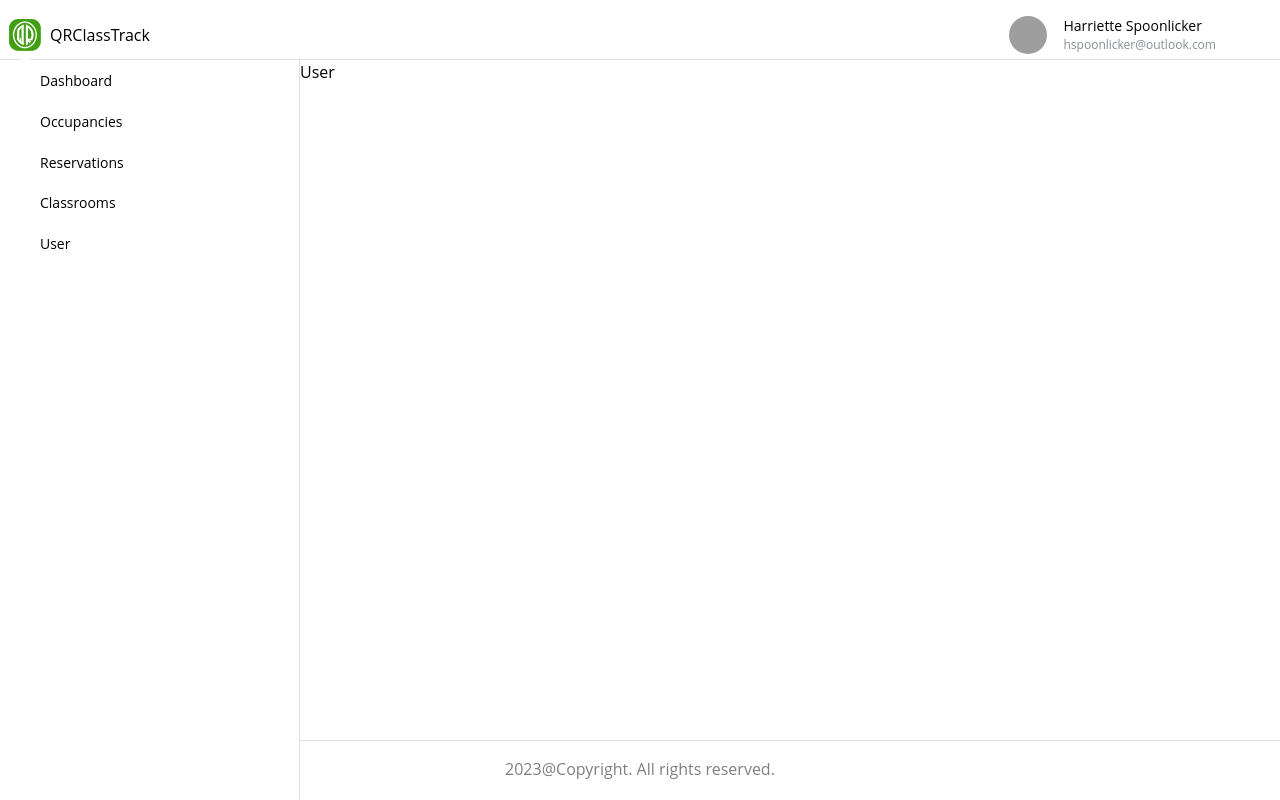
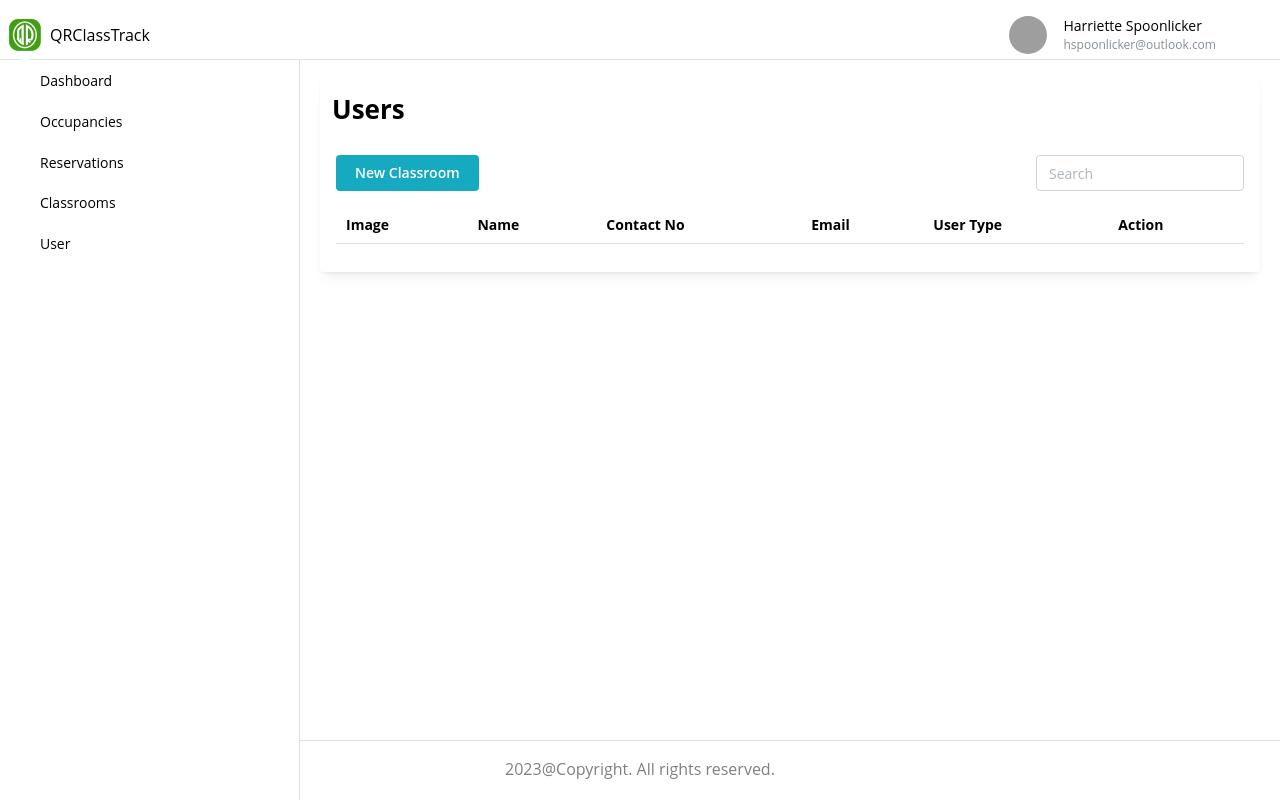
Before and after one commit to CoderJaez/WebQRClassTrack, a React (Vite) app: page /users in a window 1280 px wide. Built offline with nearby package versions, Linux system fonts and the light colour scheme; grey boxes are pictures that could not be loaded; some icons are missing.

Commit message:
Users: Add register form

```diff
--- a/src/pages/UserPage.tsx
+++ b/src/pages/UserPage.tsx
@@ -1,7 +1,80 @@
 import React from "react";
+import { ToastContainer, toast } from "react-toastify";
+import {
+  Container,
+  Card,
+  Button,
+  Title,
+  Text,
+  Modal,
+  Group,
+  Table,
+  PasswordInput,
+  TextInput,
+  Stack,
+} from "@mantine/core";
+import { useDisclosure } from "@mantine/hooks";
+const UserPage: React.FC = () => {
+  const [opened, { open, close }] = useDisclosure(false);
 
-const UserPage: React.FC = () => {
-  return <div>User</div>;
+  return (
+    <Container fluid p="lg">
+      <ToastContainer />
+      <Card shadow="sm" p="md" radius="sm">
+        <Card.Section>
+          <Title order={2} p="sm">
+            Users
+          </Title>
+          <Group justify="space-between" m="md">
+            <Button onClick={open}>New Classroom</Button>
+            <TextInput
+              placeholder="Search"
+              // onKeyDown={onSearchHandler}
+              // onChange={(e: any) => setSearch(e.target.value)}
+            />
+          </Group>
+        </Card.Section>
+        <Table.ScrollContainer minWidth={700}>
+          <Table>
+            <Table.Thead>
+              <Table.Tr>
+                <Table.Th>Image</Table.Th>
+                <Table.Th>Name</Table.Th>
+                <Table.Th>Contact No</Table.Th>
+                <Table.Th>Email</Table.Th>
+                <Table.Th>User Type</Table.Th>
+                <Table.Th>Action</Table.Th>
+              </Table.Tr>
+            </Table.Thead>
+          </Table>
+        </Table.ScrollContainer>
+      </Card>
+
+      <Modal
+        opened={opened}
+        onClose={close}
+        title="Users"
+        closeOnClickOutside={false}
+        closeOnEscape
+      >
+        <form>
+          <Stack>
+            <TextInput label="Firstname" placeholder="Eg. John" />
+            <TextInput label="Middlenane" placeholder="Eg. M" />
+            <TextInput label="Lastname" placeholder="Eg. Doe" />
+            <TextInput label="Contact No" placeholder="Eg. 0912456077" />
+            <TextInput label="Email" placeholder="Eg. youremail@gmail.com" />
+            <PasswordInput label="Password" placeholder="Enter password" />
+            <PasswordInput
+              label="Confirm Password"
+              placeholder="Re-enter password"
+            />
+            <Button type="submit">Save</Button>
+          </Stack>
+        </form>
+      </Modal>
+    </Container>
+  );
 };
 
 export default UserPage;
```
